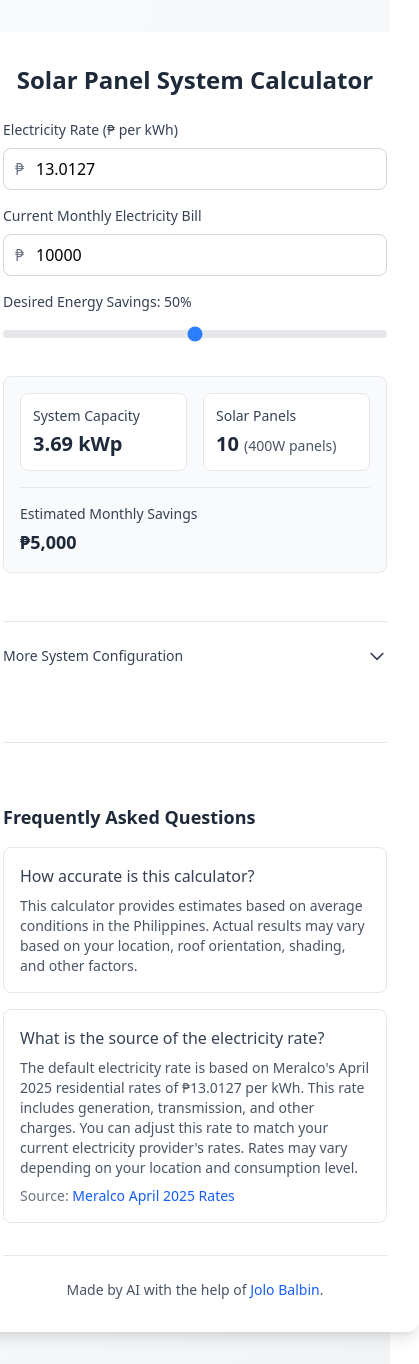
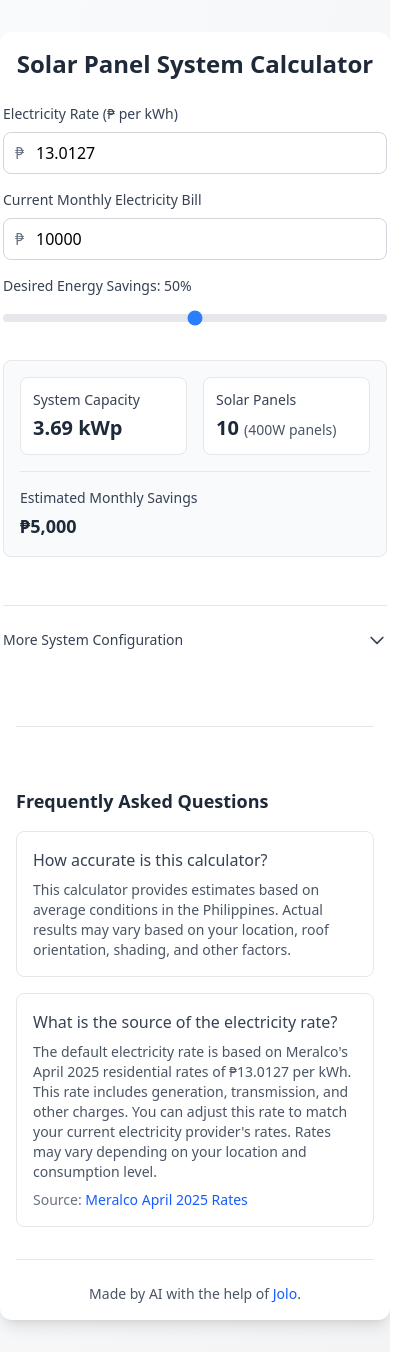
Before and after one commit to MojoJolo/solarcalc, a Vue app: page / in a window 390 px wide. Shown: the whole page, 419 px wide, since content can reach past the window. Built offline with nearby package versions, Linux system fonts and the light colour scheme.

Commit message:
made responsive

```diff
--- a/src/components/HomeView.vue
+++ b/src/components/HomeView.vue
@@ -43,7 +43,7 @@ const recommendedPanelCount = computed(() => {
 
 <template>
     <div class="min-h-screen flex items-center justify-center bg-gradient-to-br from-gray-50 to-gray-100">
-        <div class="w-[500px] p-8 bg-white rounded-xl shadow-lg mt-8 mb-8">
+        <div class="w-full min-w-[300px] sm:w-[400px] md:w-[500px] p-4 sm:p-8 bg-white rounded-xl shadow-lg mt-8 mb-8">
             <h1 class="text-2xl font-bold mb-6 text-center text-gray-800">Solar Panel System Calculator</h1>
             <div class="flex flex-col items-center space-y-4">
                 <div class="w-96">
@@ -177,7 +177,7 @@ const recommendedPanelCount = computed(() => {
             <!-- Footer -->
             <div class="mt-8 pt-6 border-t border-gray-200 text-center">
                 <p class="text-sm text-gray-600">
-                    Made by AI with the help of <a href="https://jolo.xyz/" target="_blank" class="text-blue-600 hover:underline">Jolo Balbin</a>.
+                    Made by AI with the help of <a href="https://jolo.xyz/" target="_blank" class="text-blue-600 hover:underline">Jolo</a>.
                 </p>
             </div>
         </div>
```
